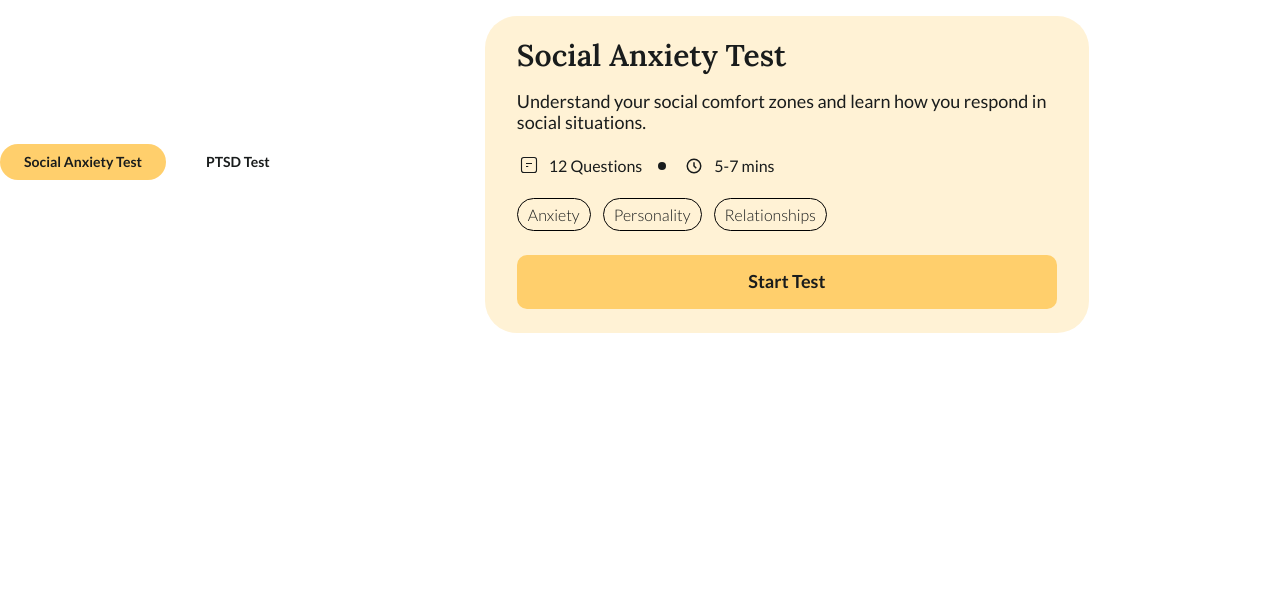
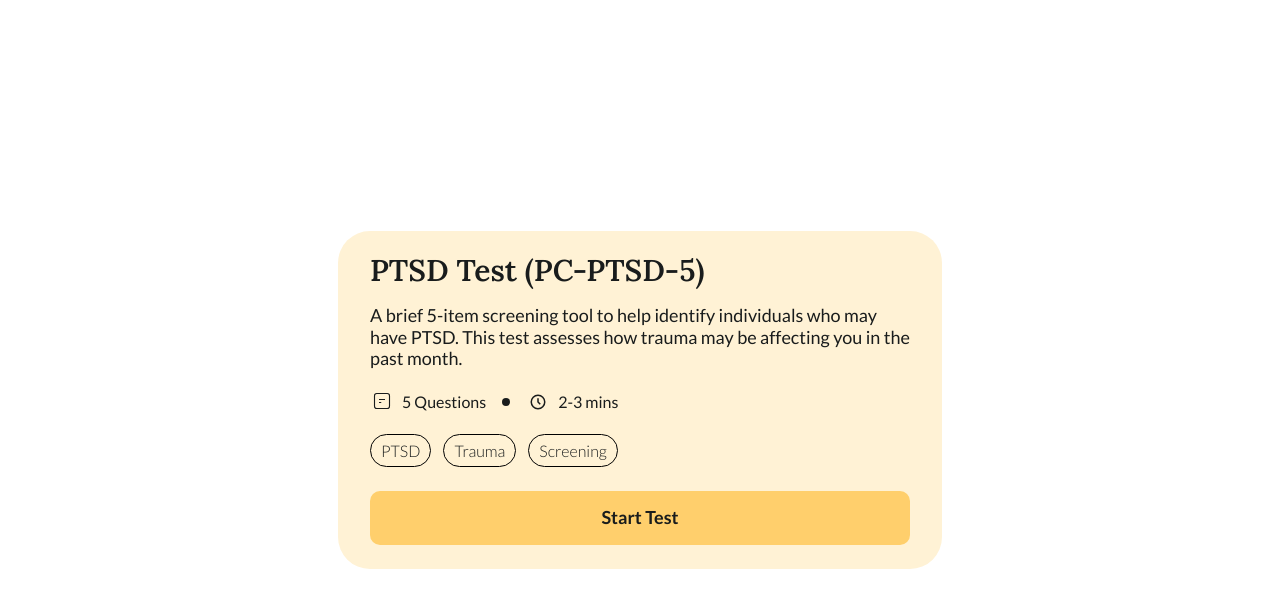
Before and after one commit to Amaan325/Questionnaire, a React app: page /Questionnaire/ptsd-test in a window 1280 px wide. Shown: the top 608 px of the page. Built offline with nearby package versions, Linux system fonts and the light colour scheme; the HTML template or start-up script is replaced by a standard one.

Commit message:
feat: create separate pages for social anxiety and PTSD tests

```diff
--- a/package.json
+++ b/package.json
@@ -20,6 +20,7 @@
     "phosphor-icons-react-pdf": "^0.1.3",
     "react": "^19.2.6",
     "react-dom": "^19.2.6",
+    "react-router-dom": "^7.18.2",
     "tailwindcss": "^4.3.0"
   },
   "devDependencies": {
--- a/src/App.jsx
+++ b/src/App.jsx
@@ -1,17 +1,15 @@
+import { BrowserRouter, Routes, Route } from 'react-router-dom';
+import SocialAnxietyTestPage from './pages/SocialAnxietyTestPage';
+import PTSDTestPage from './pages/PTSDTestPage';
 
-import SocialAnxietyTest from './pages/SocialAnxietyTest';
-
-const quizzes = {
-  'social-anxiety': SocialAnxietyTest,
-};
-
-const App = ({ quiz = 'social-anxiety' }) => {
-  const QuizComponent = quizzes[quiz] ;
-
+function App() {
   return (
-    <div className="react-app">
-      <QuizComponent />
-    </div>
+    <BrowserRouter basename="/Questionnaire">
+      <Routes>
+        <Route path="/social-anxiety-test" element={<SocialAnxietyTestPage />} />
+        <Route path="/ptsd-test" element={<PTSDTestPage />} />
+      </Routes>
+    </BrowserRouter>
   );
 }
 
--- a/src/pages/SocialAnxietyResults.jsx
+++ b/src/components/SocialAnxiety/SocialAnxietyResults.jsx
@@ -1,5 +1,5 @@
 import { motion } from "framer-motion";
-import vector from "../assets/icons/Vector.svg";
+import vector from "../../assets/icons/Vector.svg";
 
 const SocialAnxietyResults = ({ answers, onRetake, onLearnMore }) => {
     // Calculate BFNE-II score - NO REVERSE SCORING
--- /dev/null
+++ b/src/pages/PTSDTestPage.jsx
@@ -0,0 +1,60 @@
+import { useState } from "react";
+import PTSDLanding from "../components/PTSD/PTSDLanding";
+import PTSDQuestions from "../components/PTSD/PTSDQuestions";
+import PTSDTResults from "../components/PTSD/PTSDTResults";
+
+const PTSDTestPage = () => {
+    const [testStarted, setTestStarted] = useState(false);
+    const [testCompleted, setTestCompleted] = useState(false);
+    const [answers, setAnswers] = useState({});
+
+    const handleStartTest = () => {
+        setTestStarted(true);
+    };
+
+    const handleLeaveTest = () => {
+        setTestStarted(false);
+        setTestCompleted(false);
+        setAnswers({});
+    };
+
+    const handleCompleteTest = (finalAnswers) => {
+        setAnswers(finalAnswers);
+        setTestCompleted(true);
+    };
+
+    const handleRetake = () => {
+        setTestCompleted(false);
+        setTestStarted(true);
+        setAnswers({});
+    };
+
+    const handleLearnMore = () => {
+        window.location.href = "/test";
+    };
+
+    return (
+        <div className="flex items-center justify-center min-h-screen">
+            {!testStarted && !testCompleted && (
+                <PTSDLanding onStartTest={handleStartTest} />
+            )}
+
+            {testStarted && !testCompleted && (
+                <PTSDQuestions
+                    onLeaveTest={handleLeaveTest}
+                    onComplete={handleCompleteTest}
+                />
+            )}
+
+            {testCompleted && (
+                <PTSDTResults
+                    answers={answers}
+                    onRetake={handleRetake}
+                    onLearnMore={handleLearnMore}
+                />
+            )}
+        </div>
+    );
+};
+
+export default PTSDTestPage;
--- a/src/pages/SocialAnxietyTest.jsx
+++ /dev/null
@@ -1,119 +0,0 @@
-import { useState } from "react";
-import SocialAnxietyLanding from "./SocialAnxietyLanding";
-import SocialAnxietyQuestions from "./SocialAnxietyQuestions";
-import SocialAnxietyResults from "./SocialAnxietyResults";
-import PTSDLanding from "./PTSD/PTSDLanding";
-import PTSDQuestions from "./PTSD/PTSDQuestions";
-import PTSDTResults from "./PTSD/PTSDTResults";
-
-const SocialAnxietyTest = () => {
-    const [testStarted, setTestStarted] = useState(false);
-    const [testCompleted, setTestCompleted] = useState(false);
-    const [answers, setAnswers] = useState({});
-
-    // For PTSD test
-    const [currentTest, setCurrentTest] = useState('social-anxiety'); // 'social-anxiety' or 'ptsd'
-
-    const handleStartTest = () => {
-        setTestStarted(true);
-    };
-
-    const handleLeaveTest = () => {
-        setTestStarted(false);
-        setTestCompleted(false);
-        setAnswers({});
-    };
-
-    const handleCompleteTest = (finalAnswers) => {
-        setAnswers(finalAnswers);
-        setTestCompleted(true);
-    };
-
-    const handleRetake = () => {
-        setTestCompleted(false);
-        setTestStarted(true);
-        setAnswers({});
-    };
-
-    const handleLearnMore = () => {
-        window.location.href = "/test";
-    };
-
-    const handleSwitchToPTSD = () => {
-        setCurrentTest('ptsd');
-        setTestStarted(false);
-        setTestCompleted(false);
-        setAnswers({});
-    };
-
-    const handleSwitchToSocialAnxiety = () => {
-        setCurrentTest('social-anxiety');
-        setTestStarted(false);
-        setTestCompleted(false);
-        setAnswers({});
-    };
-
-    return (
-        <div className="flex items-center justify-center">
-            {!testStarted && !testCompleted && (
-                <div className="flex gap-4 mb-6">
-                    <button
-                        onClick={handleSwitchToSocialAnxiety}
-                        className={`px-6 py-2 rounded-full text-sm font-semibold transition-colors ${currentTest === 'social-anxiety'
-                            ? 'bg-[#FFCF6C] text-[#191C1C]'
-                            : 'bg-white/50 text-[#191C1C] hover:bg-white'
-                            }`}
-                    >
-                        Social Anxiety Test
-                    </button>
-                    <button
-                        onClick={handleSwitchToPTSD}
-                        className={`px-6 py-2 rounded-full text-sm font-semibold transition-colors ${currentTest === 'ptsd'
-                            ? 'bg-[#FFCF6C] text-[#191C1C]'
-                            : 'bg-white/50 text-[#191C1C] hover:bg-white'
-                            }`}
-                    >
-                        PTSD Test
-                    </button>
-                </div>
-            )}
-
-            {!testStarted && !testCompleted && currentTest === 'social-anxiety' && (
-                <SocialAnxietyLanding onStartTest={handleStartTest} />
-            )}
-            {!testStarted && !testCompleted && currentTest === 'ptsd' && (
-                <PTSDLanding onStartTest={handleStartTest} />
-            )}
-
-            {testStarted && !testCompleted && currentTest === 'social-anxiety' && (
-                <SocialAnxietyQuestions
-                    onLeaveTest={handleLeaveTest}
-                    onComplete={handleCompleteTest}
-                />
-            )}
-            {testStarted && !testCompleted && currentTest === 'ptsd' && (
-                <PTSDQuestions
-                    onLeaveTest={handleLeaveTest}
-                    onComplete={handleCompleteTest}
-                />
-            )}
-
-            {testCompleted && currentTest === 'social-anxiety' && (
-                <SocialAnxietyResults
-                    answers={answers}
-                    onRetake={handleRetake}
-                    onLearnMore={handleLearnMore}
-                />
-            )}
-            {testCompleted && currentTest === 'ptsd' && (
-                <PTSDTResults
-                    answers={answers}
-                    onRetake={handleRetake}
-                    onLearnMore={handleLearnMore}
-                />
-            )}
-        </div>
-    );
-};
-
-export default SocialAnxietyTest;
--- /dev/null
+++ b/src/pages/SocialAnxietyTestPage.jsx
@@ -0,0 +1,60 @@
+import { useState } from "react";
+import SocialAnxietyLanding from "../components/SocialAnxiety/SocialAnxietyLanding";
+import SocialAnxietyQuestions from "../components/SocialAnxiety/SocialAnxietyQuestions";
+import SocialAnxietyResults from "../components/SocialAnxiety/SocialAnxietyResults";
+
+const SocialAnxietyTestPage = () => {
+    const [testStarted, setTestStarted] = useState(false);
+    const [testCompleted, setTestCompleted] = useState(false);
+    const [answers, setAnswers] = useState({});
+
+    const handleStartTest = () => {
+        setTestStarted(true);
+    };
+
+    const handleLeaveTest = () => {
+        setTestStarted(false);
+        setTestCompleted(false);
+        setAnswers({});
+    };
+
+    const handleCompleteTest = (finalAnswers) => {
+        setAnswers(finalAnswers);
+        setTestCompleted(true);
+    };
+
+    const handleRetake = () => {
+        setTestCompleted(false);
+        setTestStarted(true);
+        setAnswers({});
+    };
+
+    const handleLearnMore = () => {
+        window.location.href = "/test";
+    };
+
+    return (
+        <div className="flex items-center justify-center min-h-screen">
+            {!testStarted && !testCompleted && (
+                <SocialAnxietyLanding onStartTest={handleStartTest} />
+            )}
+
+            {testStarted && !testCompleted && (
+                <SocialAnxietyQuestions
+                    onLeaveTest={handleLeaveTest}
+                    onComplete={handleCompleteTest}
+                />
+            )}
+
+            {testCompleted && (
+                <SocialAnxietyResults
+                    answers={answers}
+                    onRetake={handleRetake}
+                    onLearnMore={handleLearnMore}
+                />
+            )}
+        </div>
+    );
+};
+
+export default SocialAnxietyTestPage;
```
Also changed, not shown: src/components/PTSD/PTSDLanding.jsx (renamed from src/pages/PTSD/PTSDLanding.jsx), src/components/PTSD/PTSDQuestions.jsx (renamed from src/pages/PTSD/PTSDQuestions.jsx), src/components/PTSD/PTSDTResults.jsx (renamed from src/pages/PTSD/PTSDTResults.jsx), src/components/SocialAnxiety/SocialAnxietyLanding.jsx (renamed from src/pages/SocialAnxietyLanding.jsx), src/components/SocialAnxiety/SocialAnxietyQuestions.jsx (renamed from src/pages/SocialAnxietyQuestions.jsx), 1 other file (tests, documents, lock files or other folders).
